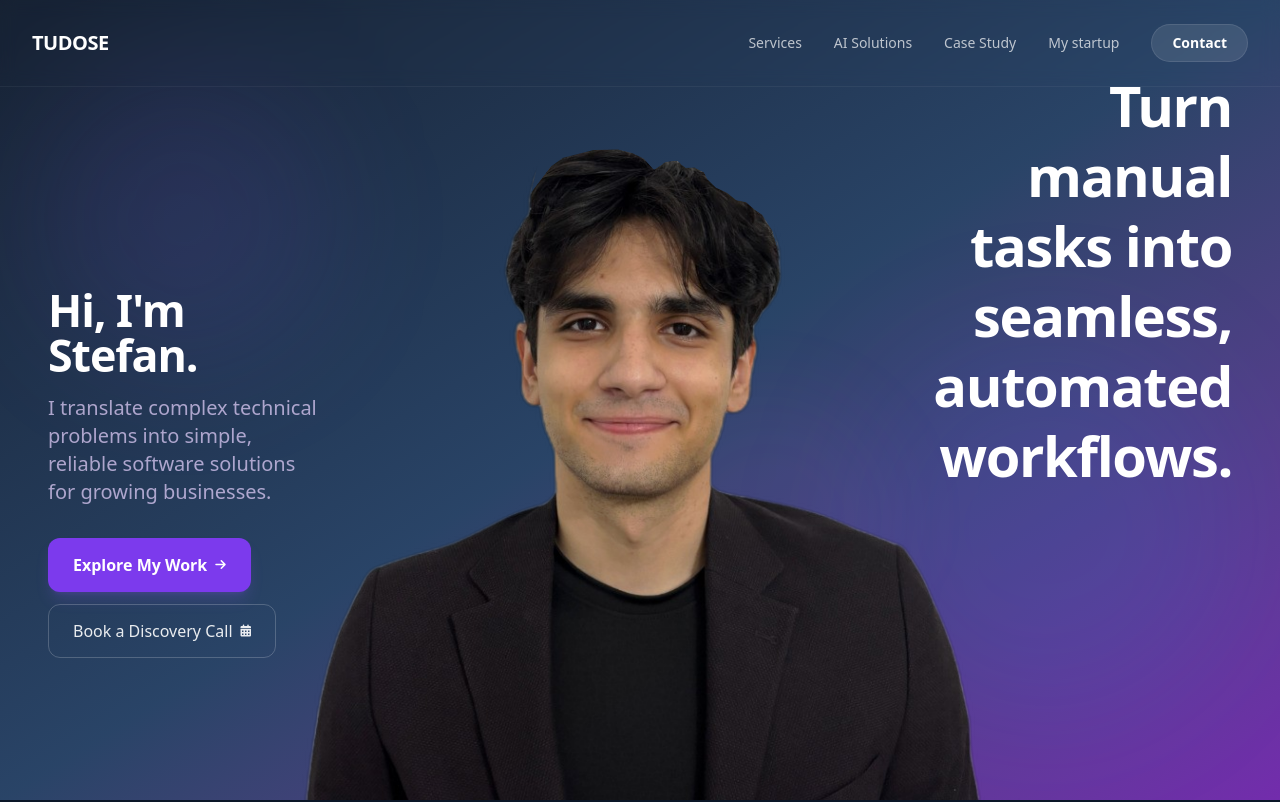
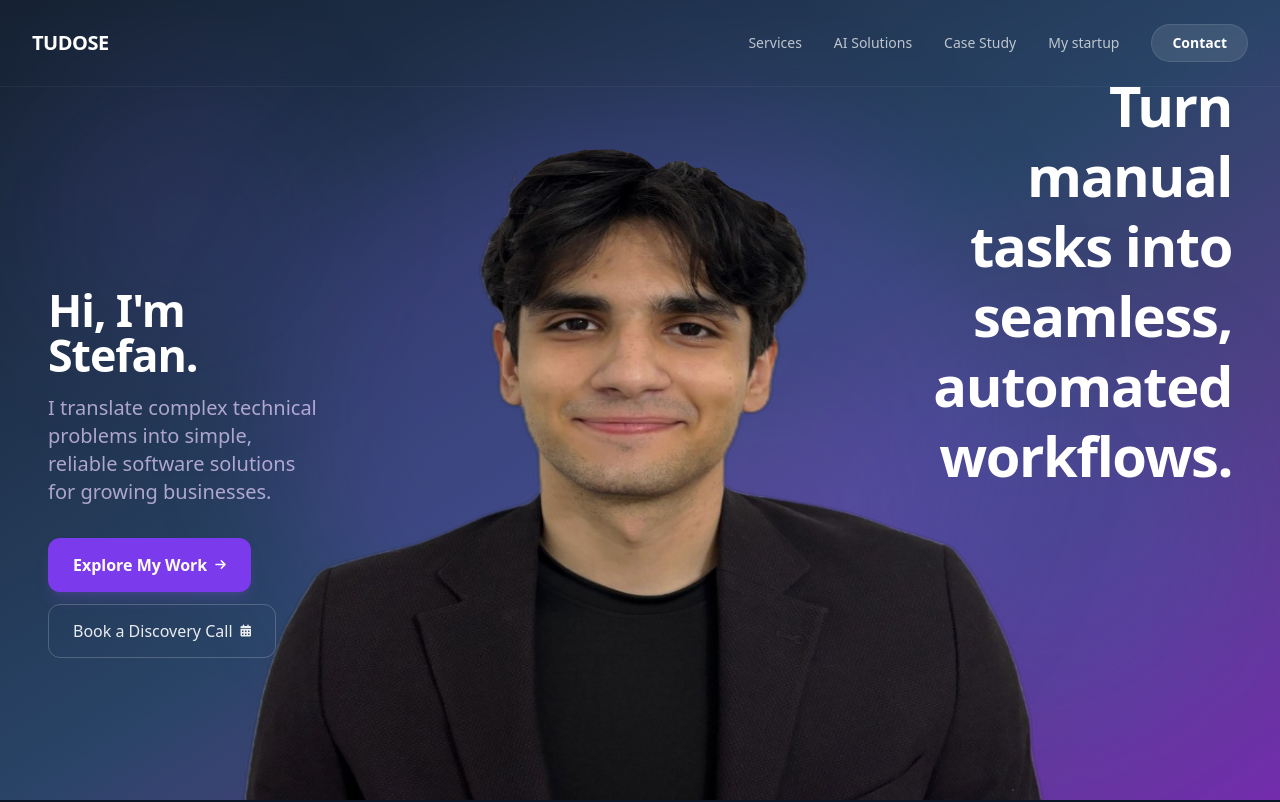
Before and after one commit to StefanATudose/tudose_website, a Next.js app: page / in a window 1280 px wide. Shown: the top 802 px of the page. Built offline with nearby package versions, Linux system fonts and the light colour scheme.

Commit message:
style: add ambient glow effect behind hero avatar

```diff
--- a/app/components/sections/HeroSection.tsx
+++ b/app/components/sections/HeroSection.tsx
@@ -13,15 +13,16 @@ export function HeroSection() {
         <div className="absolute top-1/2 left-1/2 w-64 h-64 bg-purple-400/5 rounded-full blur-2xl animate-float" style={{ animationDelay: "2s" }}></div>
       </div>
 
-      {/* Hero Image (Absolute, huge, starts at the absolute bottom of the page, going to the top) */}
       <div className="absolute bottom-0 left-1/2 -translate-x-1/2 w-[90%] md:w-[70%] lg:w-full lg:max-w-[750px] xl:max-w-[900px] h-[55vh] sm:h-[65vh] lg:h-[90vh] xl:h-[95vh] z-0 opacity-30 lg:opacity-100 pointer-events-none flex items-end justify-center">
-        <div className="relative w-full h-full">
+        <div className="relative w-full h-full flex items-end justify-center">
+          {/* Ambient Glow behind the avatar */}
+          <div className="absolute top-1/2 left-1/2 -translate-x-1/2 -translate-y-1/2 w-[80%] h-[80%] bg-purple-500/20 rounded-full blur-3xl z-0 pointer-events-none"></div>
+
           <Image
             src="/tudose2.png"
             alt="Stefan Tudose"
             fill
             sizes="(max-width: 1024px) 100vw, (max-width: 1280px) 750px, 900px"
-            className="w-full h-full object-contain object-bottom"
             priority
           />
         </div>
```
